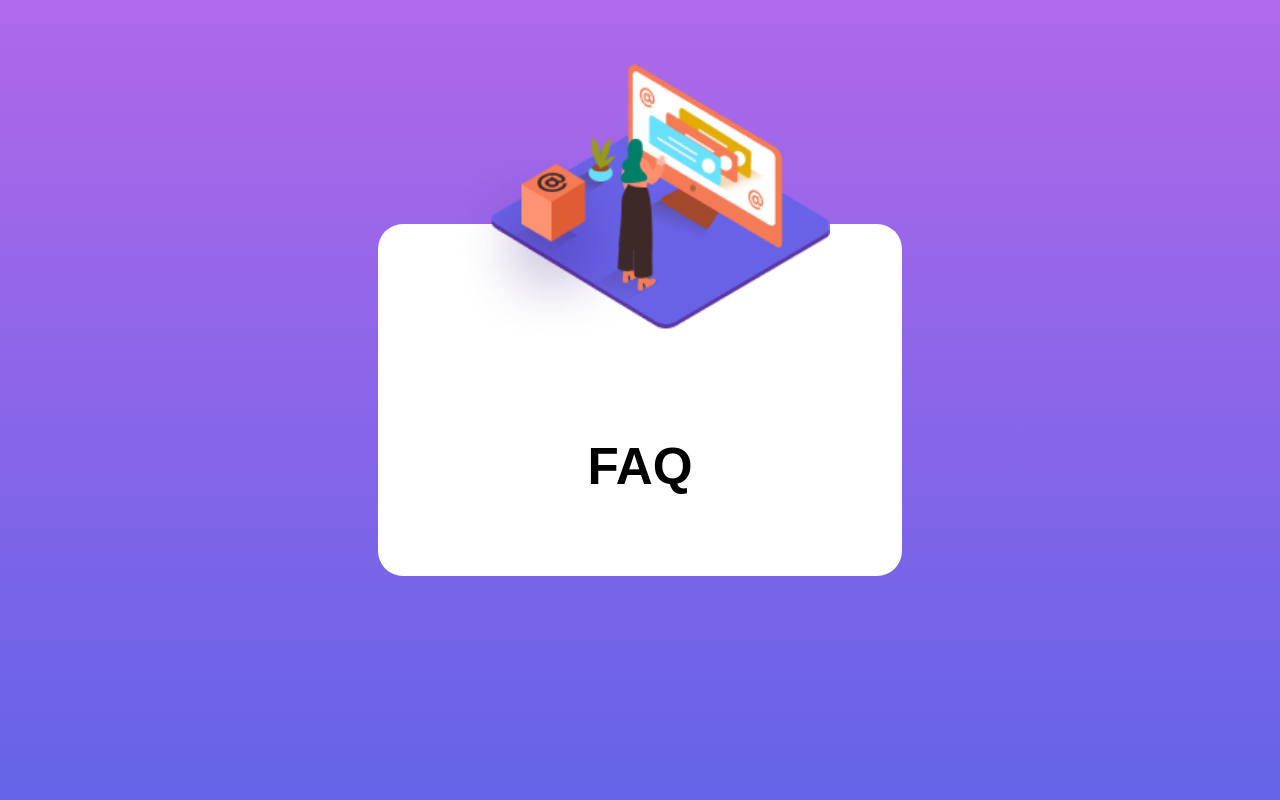
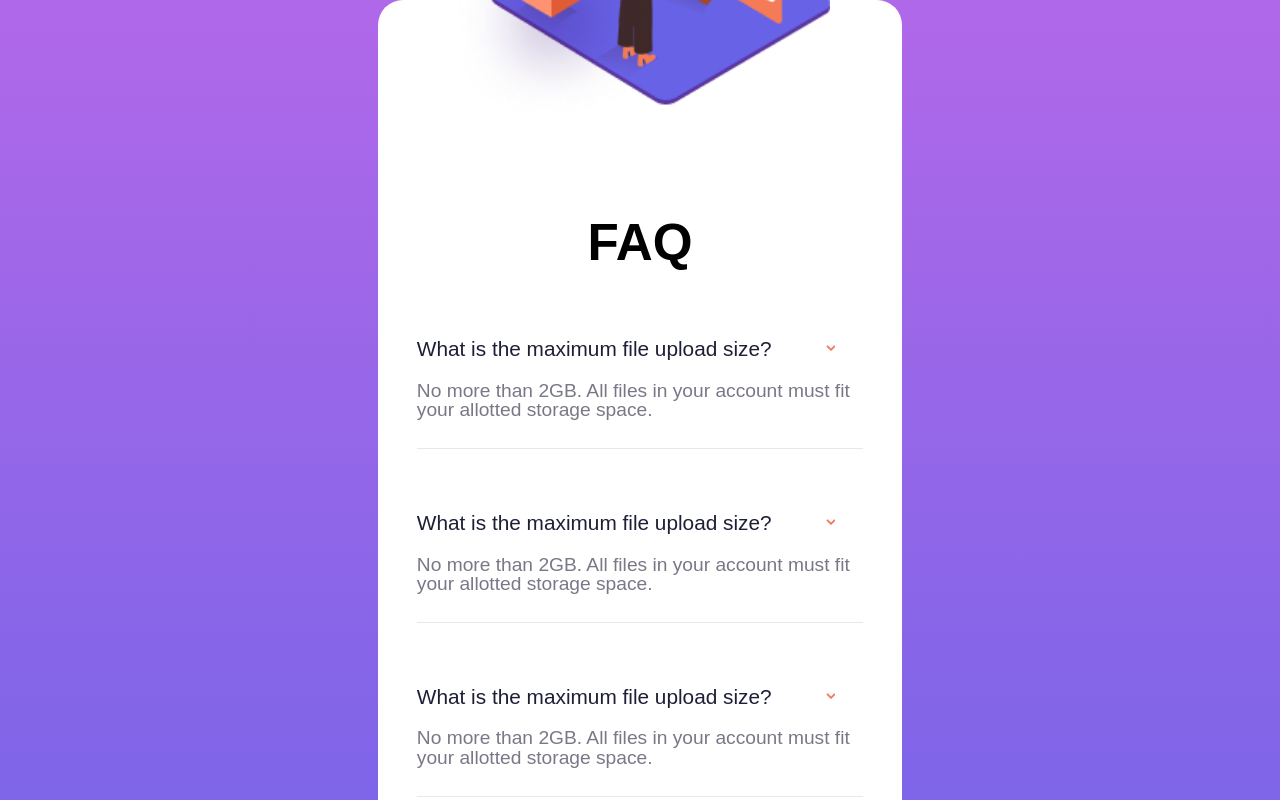
Before and after one commit to beqatsk/faq-accordion-card, a React (Vite) app: page / in a window 1280 px wide. Shown: the top 800 px of the page. Built offline with nearby package versions, Linux system fonts and the light colour scheme.

Commit message:
add data.json

```diff
--- a/src/App.jsx
+++ b/src/App.jsx
@@ -1,6 +1,7 @@
 import { GlobalStyles } from "./Global";
 import styled from "styled-components";
 import MainImage from "/images/main-image.png";
+import QuestionSection from "./components/QuestionSection";
 
 function App() {
   return (
@@ -9,6 +10,11 @@ function App() {
       <Main>
         <img src={MainImage} alt="mainimage" />
         <Title>FAQ</Title>
+        <QuestionSection />
+        <QuestionSection />
+        <QuestionSection />
+        <QuestionSection />
+        <QuestionSection />
       </Main>
     </>
   );
@@ -26,7 +32,7 @@ const Main = styled.main`
   border-radius: 25px;
   position: relative;
 
-  img {
+  & > img {
     width: 23.7rem;
     height: 18rem;
     position: absolute;
--- /dev/null
+++ b/src/components/QuestionSection.jsx
@@ -0,0 +1,40 @@
+import styled from "styled-components";
+import Arrow from "/images/Arrow.png";
+export default function QuestionSection() {
+  return (
+    <QuestionContainer>
+      <div>
+        <Question>What is the maximum file upload size?</Question>
+        <img src={Arrow} alt="arrowimage" />
+      </div>
+      <Answer>
+        No more than 2GB. All files in your account must fit your allotted
+        storage space.
+      </Answer>
+    </QuestionContainer>
+  );
+}
+const QuestionContainer = styled.section`
+  display: flex;
+  flex-direction: column;
+  gap: 1.2rem;
+  border-bottom: 1px solid #e8e8ea;
+  padding-bottom: 1.8rem;
+
+  & > div {
+    display: flex;
+    align-items: center;
+    gap: 3.4rem;
+  }
+`;
+const Question = styled.h2`
+  font-size: 1.3rem;
+  font-weight: 400;
+  line-height: 1.6rem;
+  color: #1e1f36;
+`;
+const Answer = styled.p`
+  font-size: 1.2rem;
+  font-size: 400;
+  color: #787887;
+`;
```
Also changed, not shown: public/images/Arrow.png (added), 1 other file (tests, documents, lock files or other folders).
